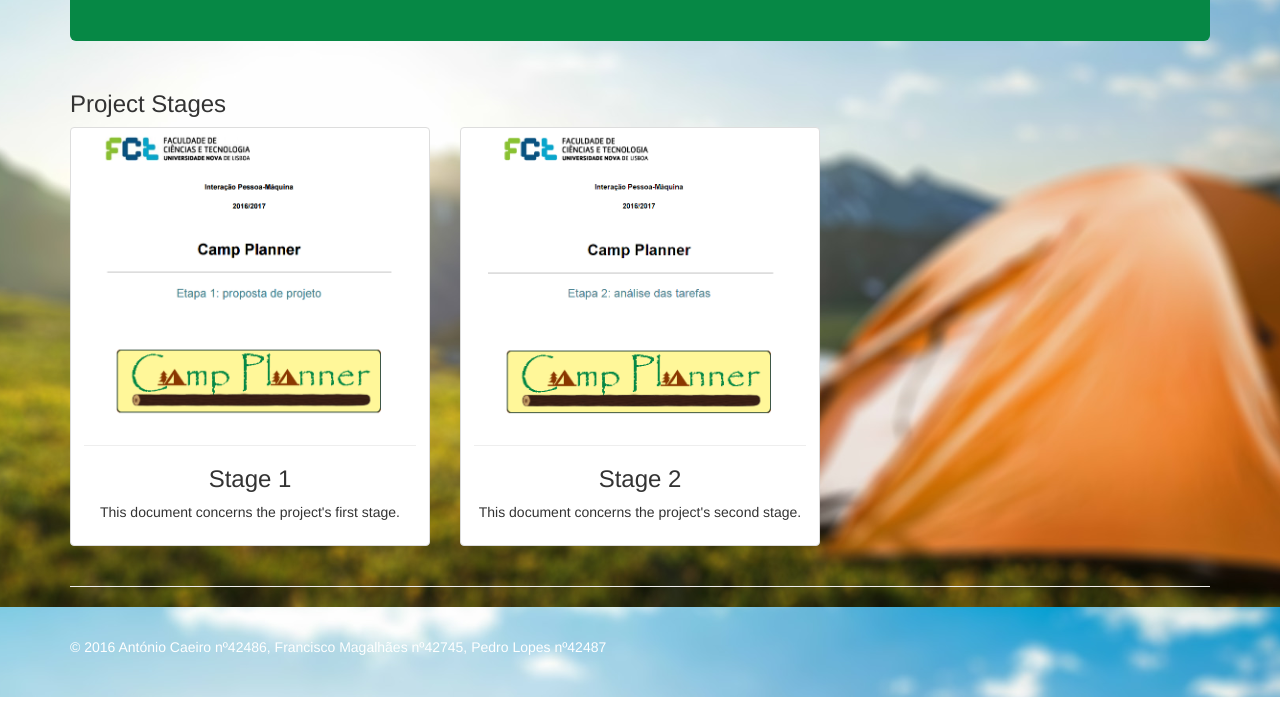
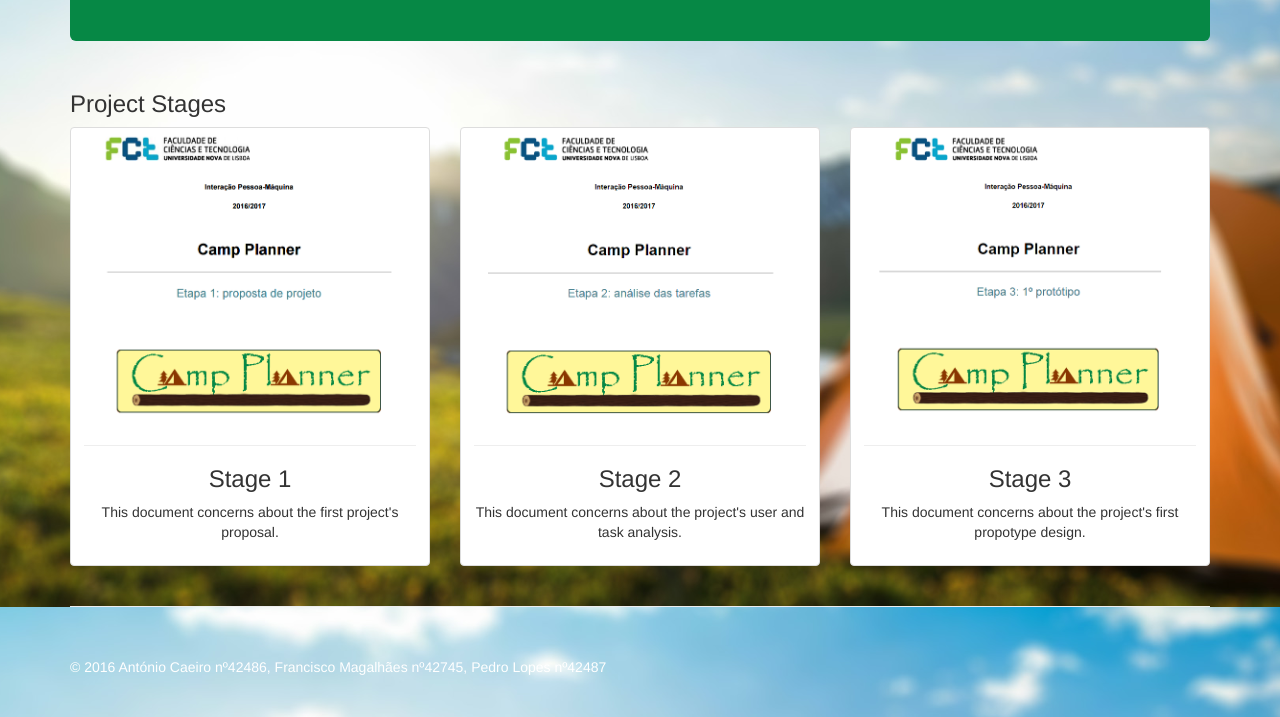
Before and after one commit to pedrolopes94/IPM1617, a plain HTML site: page project.html in a window 1280 px wide. Shown: the part 193-910 px from the top of the page. Drawn offline with nearby package versions, Linux system fonts and the light colour scheme; a script that the page names is missing.

Commit message:
Add stage 3 to the webpage.

```diff
--- a/project.html
+++ b/project.html
@@ -91,7 +91,7 @@
                     <div class="caption">
                         <hr>
                         <h3>Stage 1</h3>
-                        <p>This document concerns the project's first stage.</p>
+                        <p>This document concerns about the first project's proposal.</p>
                         <p>
                         </p>
                     </div>
@@ -106,20 +106,22 @@
                     <div class="caption">
                         <hr>
                         <h3>Stage 2</h3>
-                        <p>This document concerns the project's second stage.</p>
+                        <p>This document concerns about the project's user and task analysis.</p>
                         <p>
                         </p>
                     </div>
                 </div>
             </div>
 
-            <!-- Remove line to add next stage
             <div class="col-md-4 col-sm-6 hero-feature">
                 <div class="thumbnail">
-                    <img src="http://placehold.it/800x500" alt="">
+                    <a href="files/IPM-Etapa3.pdf">
+                        <img src="images/stage3.png" alt="">
+                    </a>
                     <div class="caption">
+                        <hr>
                         <h3>Stage 3</h3>
-                        <p>Something about the report.</p>
+                        <p>This document concerns about the project's first propotype design.</p>
                         <p>
                         </p>
                     </div>
```
Also changed, not shown: images/stage3.png (added), 1 other file.
